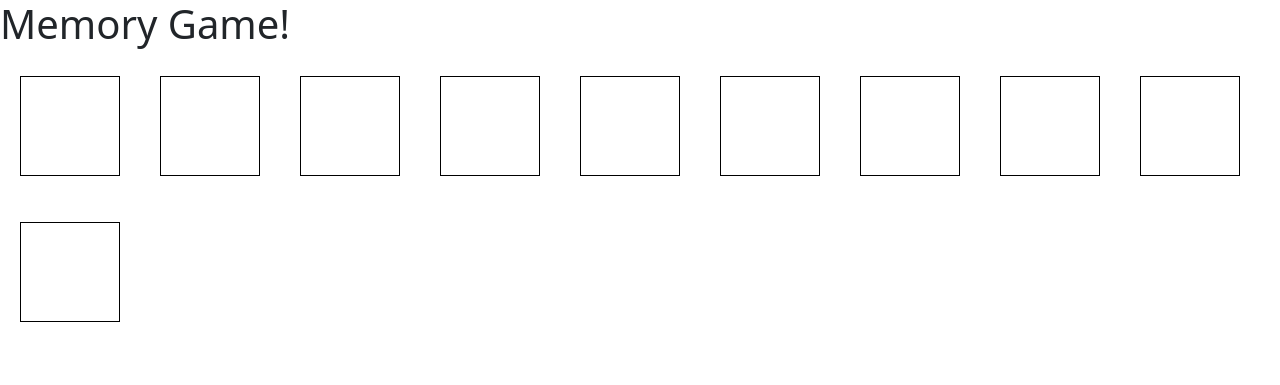
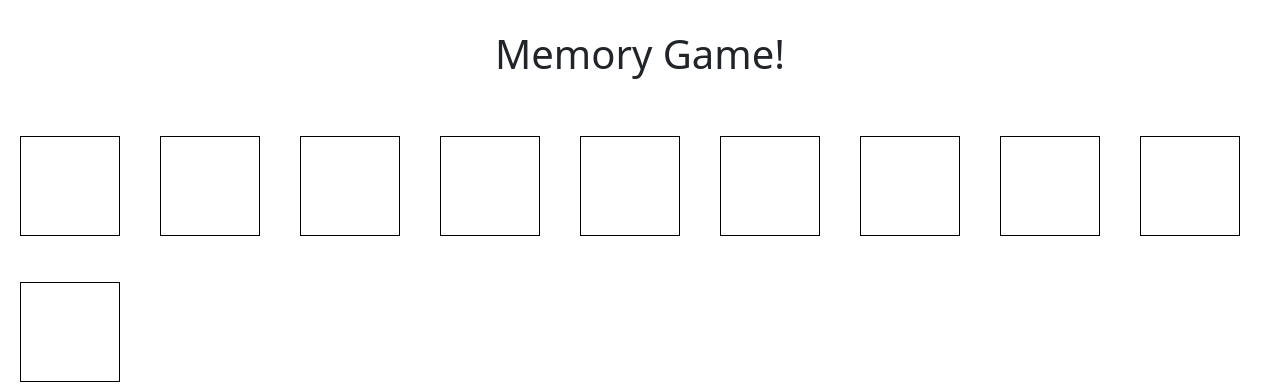
Before and after one commit to briannatran1/memory-game, a plain HTML site: page demo/index.html in a window 1280 px wide. Drawn offline with nearby package versions, Linux system fonts and the light colour scheme.

Commit message:
aligned h1

```diff
--- a/demo/memory-game.css
+++ b/demo/memory-game.css
@@ -7,3 +7,8 @@
   margin: 20px;
   display: inline-block;
 }
+
+h1 {
+  text-align: center;
+  padding: 30px;
+}
```
